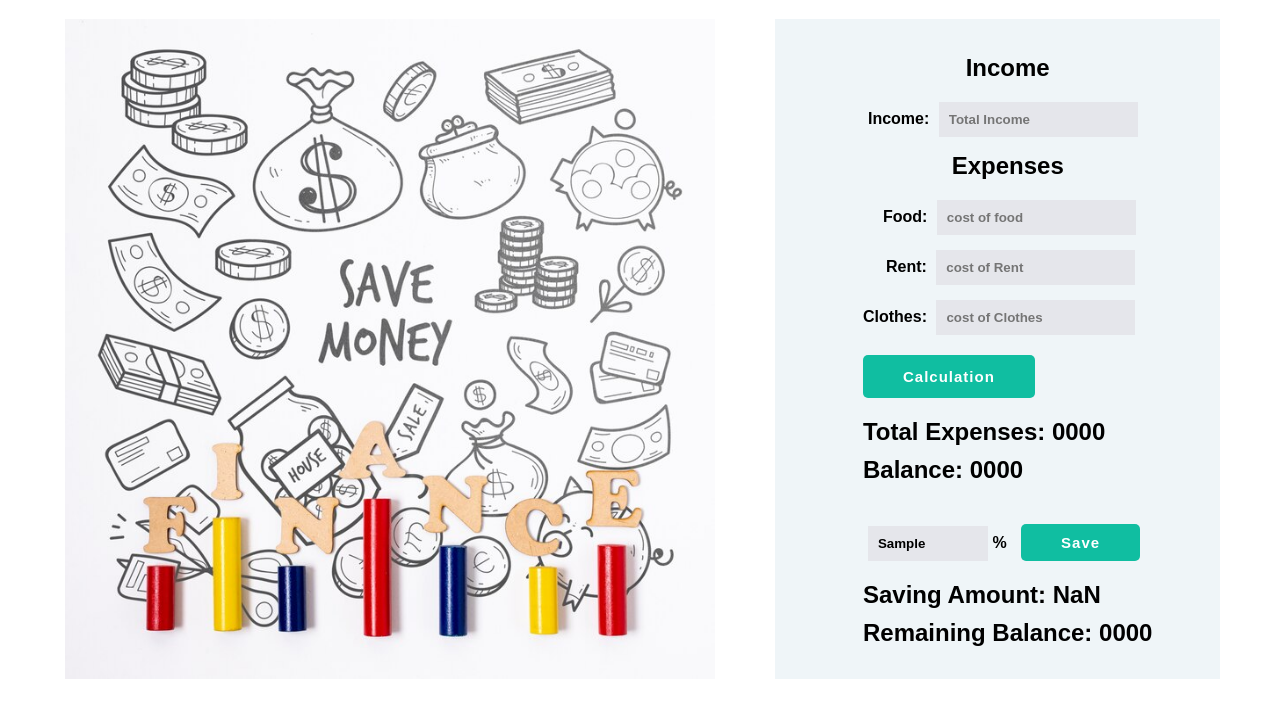
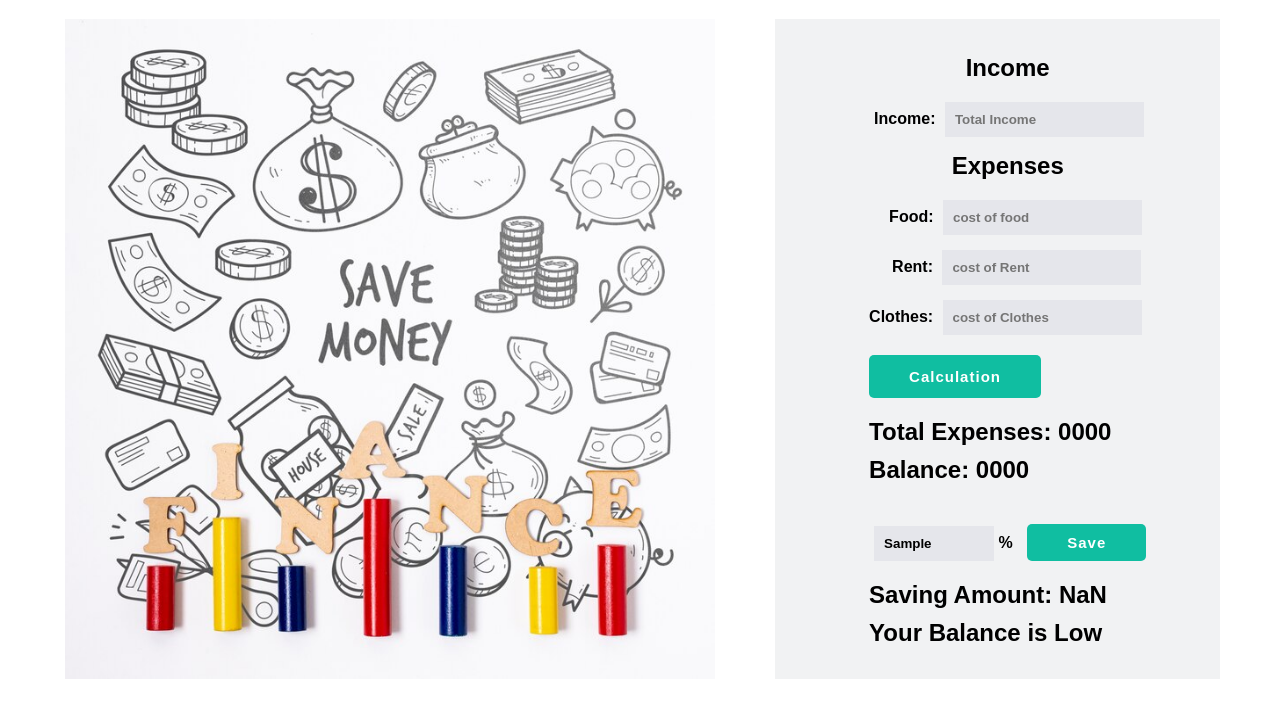
Before and after one commit to abdullahboshir/M-5_A-5, a plain HTML site: page Assignment-5.html in a window 1280 px wide. Both pictures are taken after typing "Sample" into the empty fields and a click on the button "Save". Shown: the part 103-816 px from the top of the page. Drawn offline with Linux system fonts and the light colour scheme.

Commit message:
sixth commit

```diff
--- a/css/Assignment-5-Style.css
+++ b/css/Assignment-5-Style.css
@@ -89,7 +89,7 @@ button{
 }
 
 .money-container{
-    background-color: rgb(239, 245, 248);
+    background-color: rgb(241, 242, 243);
     width: 550px;
     height: 650px;
     display: flex;
--- a/js/Assignment-5.js
+++ b/js/Assignment-5.js
@@ -1,7 +1,7 @@
+// get all ID
 function calculate(recieveAllId) {
     return document.querySelector(recieveAllId);
 };
-
 
 const totalIncome = calculate("#total-income");
 const foodInput = calculate("#food-input");
@@ -15,21 +15,19 @@ const saveInput = calculate("#saving-input");
 const saveBtn = calculate("#save-button");
 const savingAmount = calculate("#saving-amount");
 const remainingBalance = calculate("#remaining-balance");
+const erorrHandling = calculate(".remaining-alighn")
 
 
 
-
+// start expenses sum
 function expenses(food, rent, clothes) {
     return parseInt(food) + parseInt(rent) + parseInt(clothes);
 };
-
 
 calculateBtn.addEventListener("click", function () {
     const IncomeTotal = parseInt(totalIncome.value);
     const expensesTotal = expenses(foodInput.value, rentInput.value, clothesInput.value);
     const balance = IncomeTotal - expensesTotal;
-
-
 
 
     if (IncomeTotal > expensesTotal) {
@@ -46,10 +44,10 @@ calculateBtn.addEventListener("click", function () {
         alert("You have no income");
     }
 });
+// end expenses sum
 
 
-
-
+// start geting save money percentage
 function persent(divided) {
     const IncomeTotall = parseInt(totalIncome.value);
     const dividedNumber = parseInt(divided);
@@ -62,26 +60,31 @@ function remaining(add) {
     const intotalExpenses = parseInt(add);
     return IncomeTotall - intotalExpenses;
 };
+// end save money percentage
 
+
+
+// start remaining balance calculation
+function rmainingTotal() {
+    const remainingInner = persent(saveInput.value);
+    const IncomeTotal = parseInt(totalIncome.value);
+    const expensesTotal = expenses(foodInput.value, rentInput.value, clothesInput.value);
+    const balance = IncomeTotal - expensesTotal;
+    return  balance - remainingInner;
+}
 
 saveBtn.addEventListener("click", function () {
     const saveMoney = persent(saveInput.value);
     savingAmount.innerText = saveMoney;
 
+    const remainingfinal =  remainingBalance.innerText =  rmainingTotal();
 
-    const expensesTotall = expenses(foodInput.value, rentInput.value, clothesInput.value);
-
-    const intotalExpenses = saveMoney + expensesTotall;
-    const totalExpensePlusSabving = remaining(intotalExpenses)
-
-
-
-    const IncomeTotal = parseInt(totalIncome.value);
-
-    if (intotalExpenses < IncomeTotal) {
-        remainingBalance.innerText = totalExpensePlusSabving;
+    if (remainingfinal > saveMoney ) {
+        remainingBalance.innerText = rmainingTotal();
     }
     else {
-        alert("your total income is low")
+        erorrHandling.innerText = "Your Balance is Low";
    }
+
 });
+// end remaining balance calculation
```
